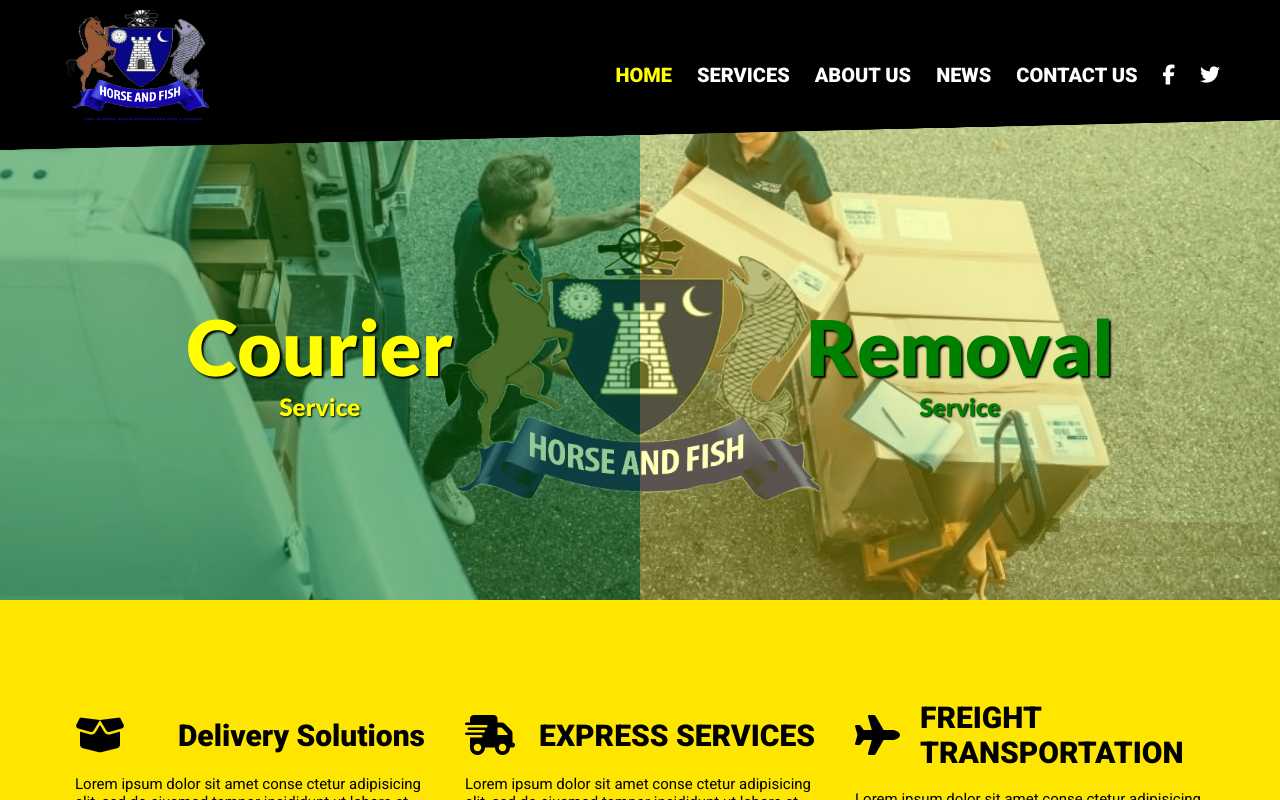
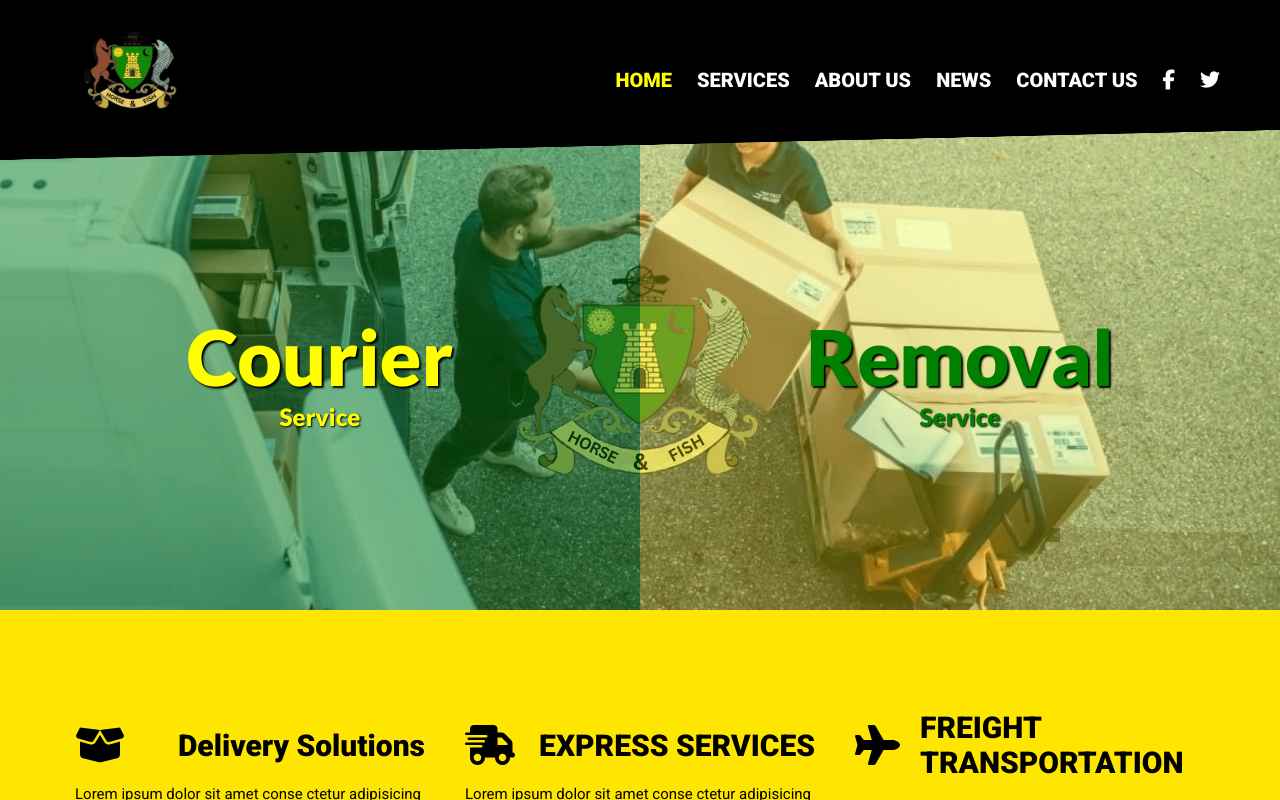
Before and after one commit to NabeelWaq/NewHorseAndFish, a plain HTML site: page index.html in a window 1280 px wide. Drawn offline with Linux system fonts and the light colour scheme.

Commit message:
Add files via upload

```diff
--- a/index.html
+++ b/index.html
@@ -10,7 +10,7 @@
 <body>
     <nav>
         <div class="nav-1">
-            <img src="./images/logo.png" alt="">
+            <img src="./images/HOR-removebg-preview.png" alt="">
 
         </div>
         <i class="fa-solid fa-bars menu"></i>
@@ -33,7 +33,7 @@
     <Section id="home-sec-1">
         <img src="/images/home.jpeg" alt="">
         <!-- <div class="home-logo"> -->
-            <img class="home-logo" src="./images/logo2.png" alt="">
+            <img class="home-logo" src="./images/HOR-removebg-preview.png" alt="">
         <!-- </div> -->
        <div class="home-logo-bg">
         <div class="green">
--- a/stylesheets/style.css
+++ b/stylesheets/style.css
@@ -26,13 +26,19 @@
 z-index: 100;
 }
 .nav-1{
-    width: 150px;height: 110px;
-
+    width: 140px;height: 120px;
+overflow: hidden;
+/* border-radius: 50%; */
+display: flex;
+align-items: center;
+justify-content: center;
 }
 .nav-1 img{
     width: 100%;height: 100%;
-    object-fit: cover;
+    object-fit: contain;
     /* overflow: hidden; */
+    /* border-radius: 50%; */
+
 }
 .nav-2 ul{
     display: flex;
@@ -92,6 +98,10 @@
     height: 100%;
     z-index: 10;
     object-fit: cover;
+}
+.home-logo{
+
+    padding-left: 20px;
 }
 .home-logo-bg{
     width: 100%;
```
Also changed, not shown: images/HOR-removebg-preview.png (added), images/HOR.png (added), images/WhatsApp Image 2024-07-07 at 11.34.16 PM (1).jpeg (added), images/WhatsApp_Image_2024-07-07_at_11.34.16_PM__1_-removebg-preview.png (added), images/logo1.png (added).
